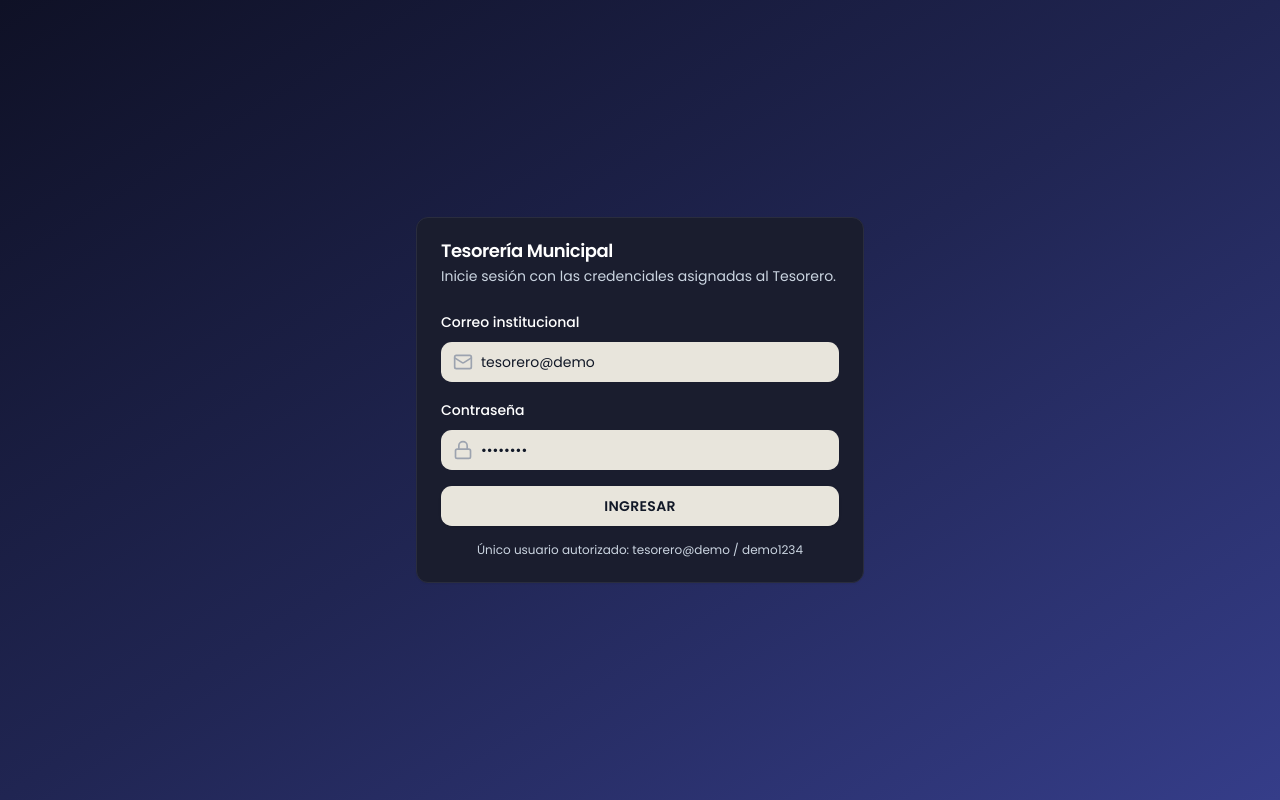
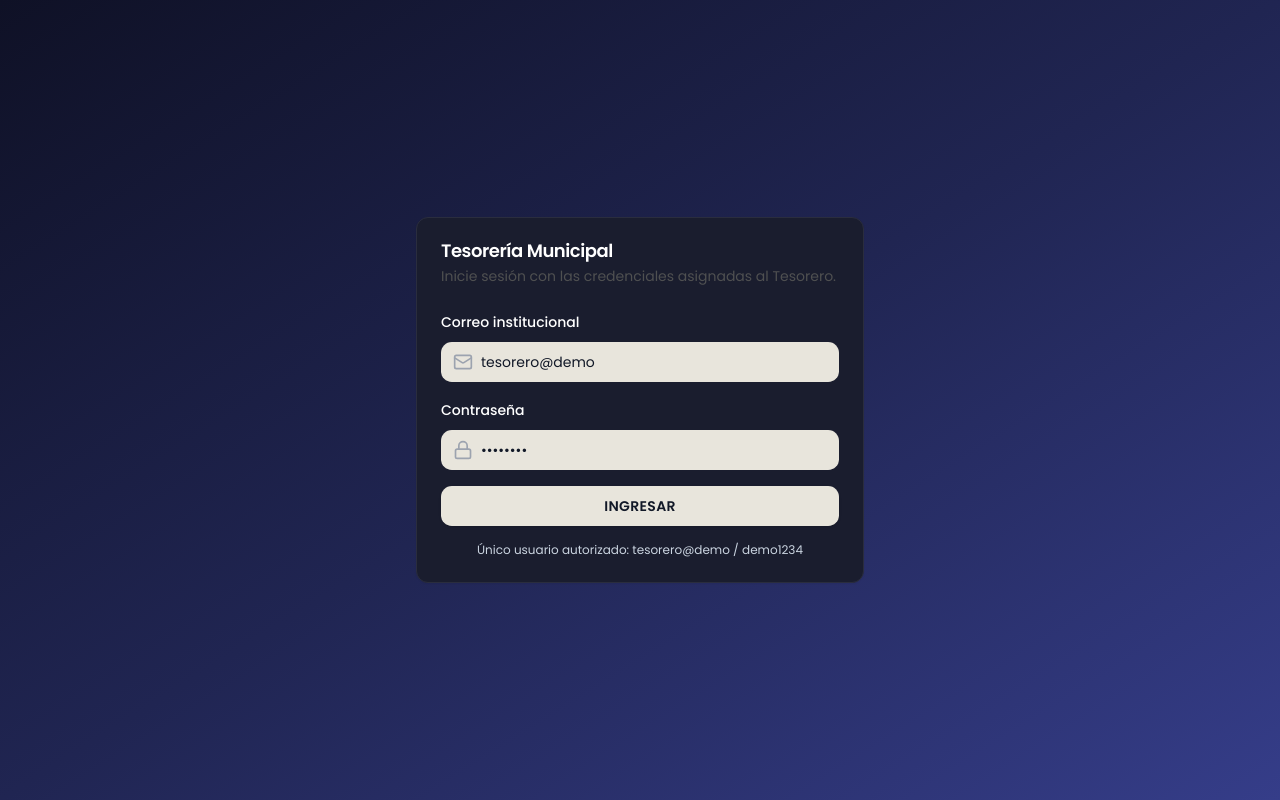
Before and after one commit to Nahuel-Maximiliano-Bustos/gobierno, a React (Vite) app: page /login in a window 1280 px wide. Built offline with nearby package versions, Linux system fonts and the light colour scheme.

Commit message:
Mejorado contraste en clases css text-muted-foreground

```diff
--- a/src/global.css
+++ b/src/global.css
@@ -50,3 +50,8 @@ body {
   background-color: hsla(222, 47%, 11%, 0.25);
   border-radius: 9999px;
 }
+
+
+.text-muted-foreground{
+  color: #4F5051 !important;
+}
```
